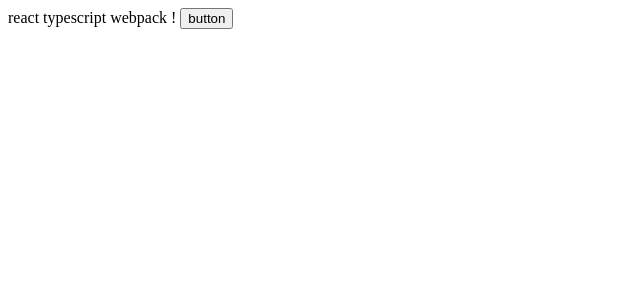
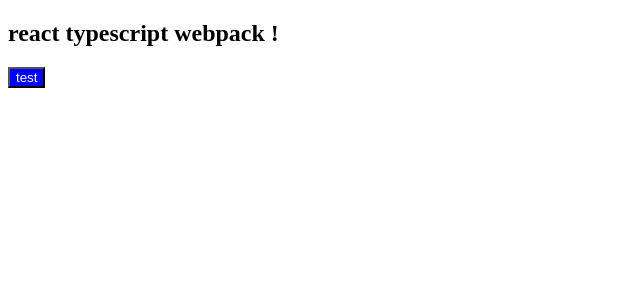
Before and after one commit to jooohyunpark/react-typescript-webpack, a React app: page / in a window 1280 px wide. Shown: the top 300 px of the page, without its empty margins (0-640 px from the left). Built offline with nearby package versions, Linux system fonts and the light colour scheme; the HTML template or start-up script is replaced by a standard one.

Commit message:
upgrade tsconifg json and import scss as module

```diff
--- a/package.json
+++ b/package.json
@@ -42,6 +42,7 @@
     "ts-node": "^10.0.0",
     "tsconfig-paths-webpack-plugin": "^3.5.1",
     "typescript": "^4.3.5",
+    "typescript-plugin-css-modules": "^3.4.0",
     "webpack": "^5.41.1",
     "webpack-cli": "^4.7.2",
     "webpack-dev-server": "^3.11.2",
--- a/src/App.tsx
+++ b/src/App.tsx
@@ -4,7 +4,14 @@ import Button from '@/components/Button'
 const App: FunctionComponent = () => {
   return (
     <div>
-      react typescript webpack ! <Button />
+      <h2> react typescript webpack !</h2>
+
+      <Button
+        onClick={() => {
+          console.log('ddd')
+        }}>
+        test
+      </Button>
     </div>
   )
 }
--- /dev/null
+++ b/src/components/Button/index.module.scss
@@ -0,0 +1,4 @@
+.button {
+  background: blue;
+  color: white;
+}
--- a/src/components/Button/index.tsx
+++ b/src/components/Button/index.tsx
@@ -1,8 +1,17 @@
-import React, { FunctionComponent } from 'react'
-import './index.scss'
+import React, { FunctionComponent, ReactNode } from 'react'
+import styles from './index.module.scss'
 
-const Button: FunctionComponent = ({}) => {
-  return <button>button</button>
+interface Props {
+  onClick?: () => void
+  children?: ReactNode
+}
+
+const Button: FunctionComponent = ({ onClick, children }: Props) => {
+  return (
+    <button className={styles.button} onClick={onClick}>
+      {children}
+    </button>
+  )
 }
 
 export default Button
--- a/tsconfig.json
+++ b/tsconfig.json
@@ -16,7 +16,9 @@
     "downlevelIteration": true,
     "lib": ["esnext", "dom", "dom.iterable"],
     "sourceMap": true,
-    "noImplicitAny": false
+    "noImplicitAny": false,
+    "plugins": [{ "name": "typescript-plugin-css-modules" }]
   },
-  "include": ["src"]
+  "include": ["src/**/*"],
+  "exclude": ["node_modules"]
 }
```
Also changed, not shown: src/typings.d.ts (added, +9 -0 lines), src/components/Button/index.scss (deleted), 1 other file (tests, documents, lock files or other folders).
